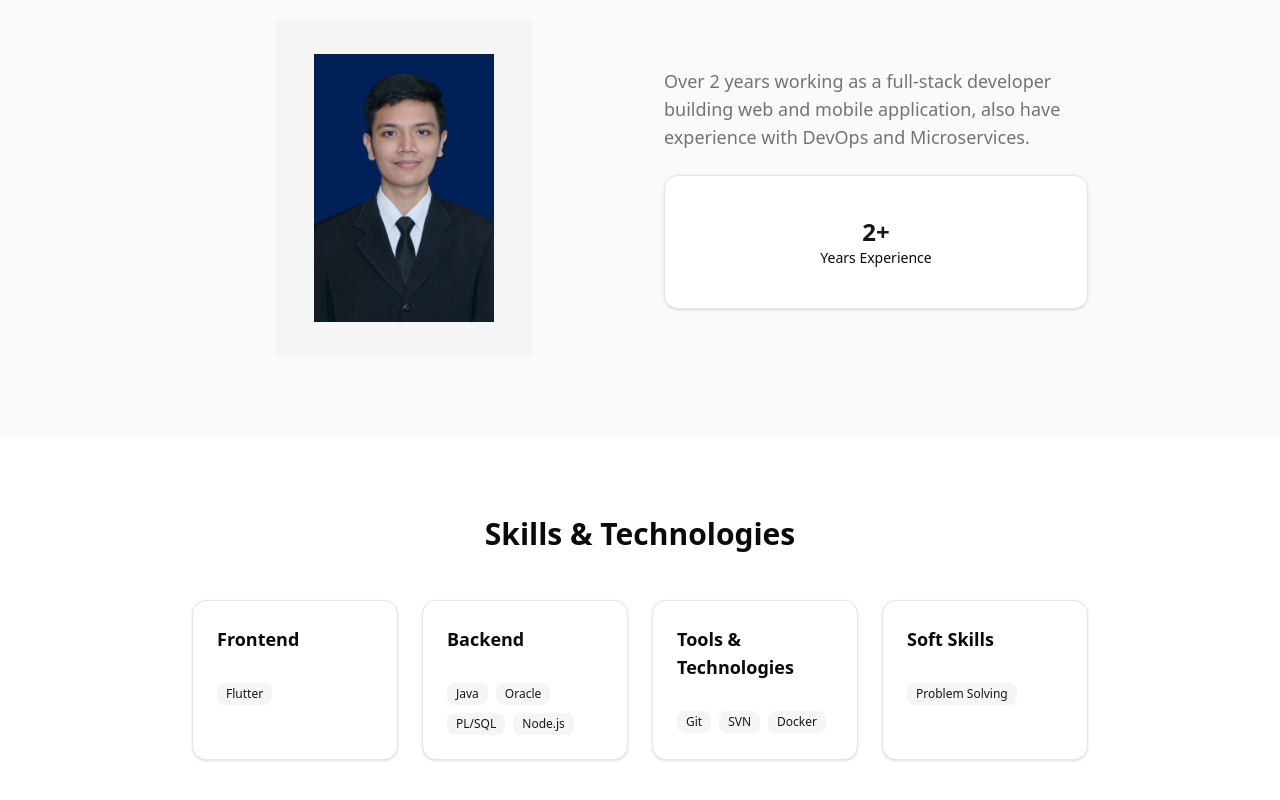
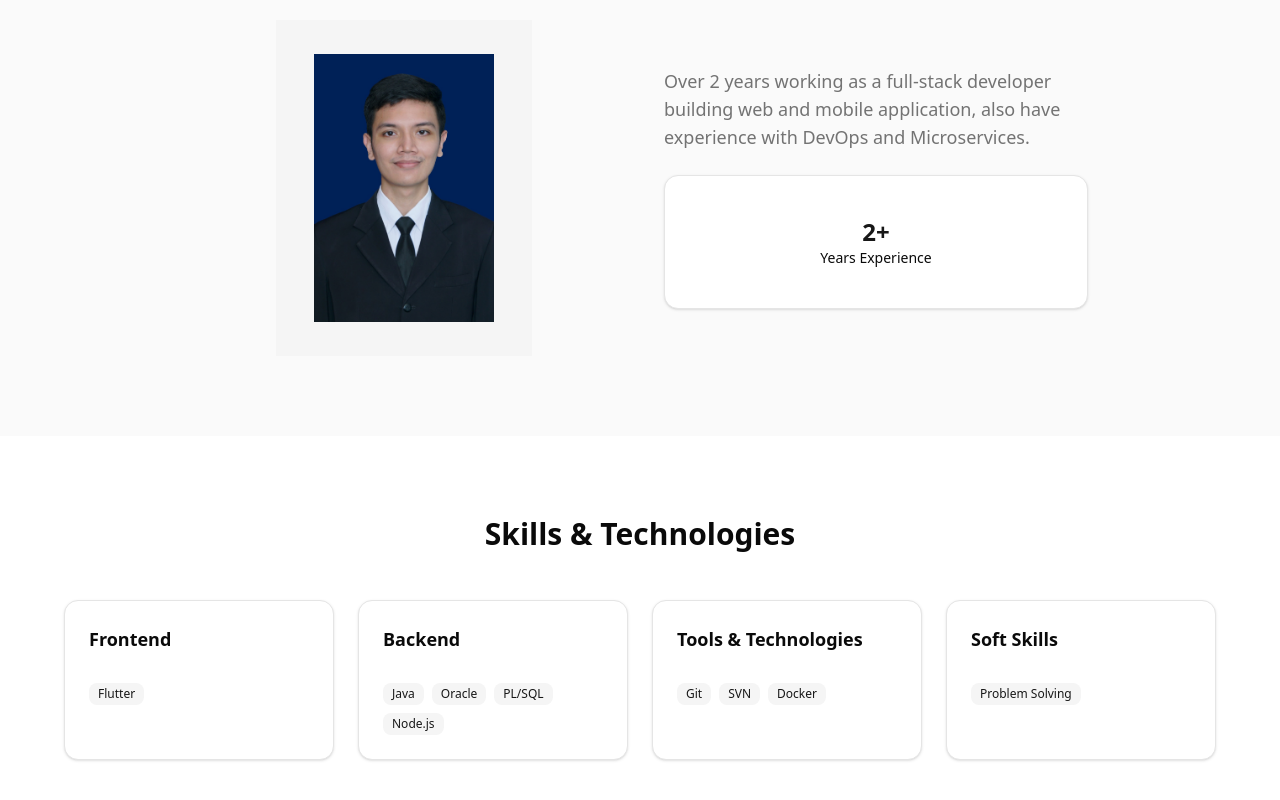
Before and after one commit to wianwiryawan/wianwiryawan.github.io, a Next.js app: page / in a window 1280 px wide. Shown: the part 748-1548 px from the top of the page. Built offline with nearby package versions, Linux system fonts and the light colour scheme.

Commit message:
max width to 6 on xl

```diff
--- a/src/components/skills.tsx
+++ b/src/components/skills.tsx
@@ -25,7 +25,7 @@
     return(
         <section id="skills" className="py-20 px-4 sm:px-6 lg:px-8">
             <div className="container mx-auto">
-                <div className="max-w-4xl mx-auto">
+                <div className="max-w-6xl mx-auto">
                     <h2 className="text-3xl font-bold text-center mb-12">Skills & Technologies</h2>
 
                     <div className="grid md:grid-cols-2 lg:grid-cols-4 gap-6">
```
